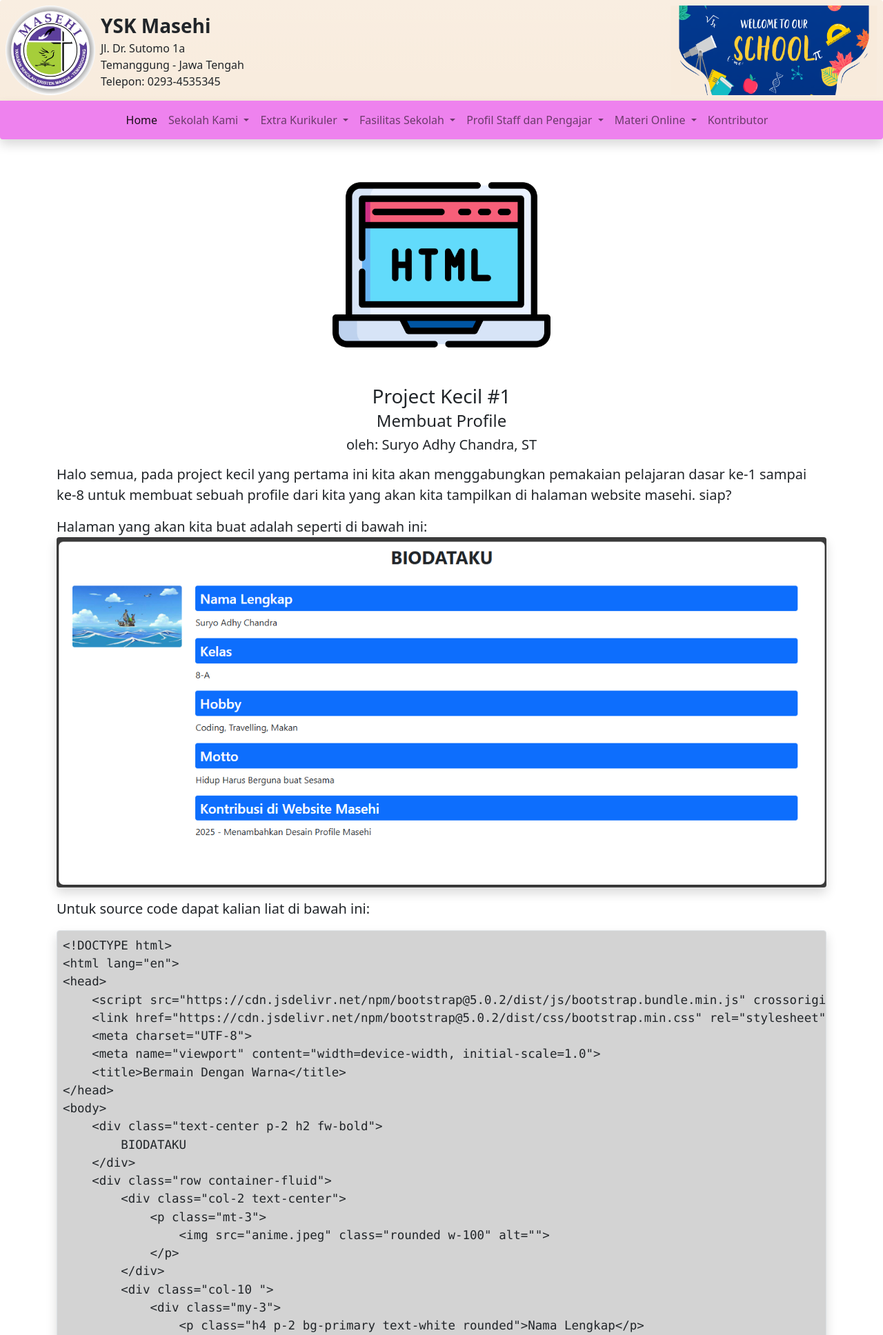
After one commit to leopard1982/sekolah_masehi, a Django app: template templates/blogs/html9.html in a window 1280 px wide. The commit adds this page. Shown: the top 1936 px of the page at 69% size. Run offline with Django 3.2, Linux system fonts and the light colour scheme; the template is opened without the code that fills it, so the values that code supplies are empty.

Commit message:
pembuatan project kecil 1 - profile

```diff
--- a/fe/views.py
+++ b/fe/views.py
@@ -25,6 +25,8 @@ def blogsSection(request,id):
         return render(request,'blogs/html7.html')
     elif id=="8":
         return render(request,'blogs/html8.html')
+    elif id=="9":
+        return render(request,'blogs/html9.html')
     else:
         return render(request,'section/kami.html')
 
--- /dev/null
+++ b/templates/blogs/html9.html
@@ -0,0 +1,85 @@
+{% extends 'base.html' %}
+{% load static %}
+
+{% block contents %}
+    <div class="text-center">
+        <p>
+            <img src="{% static 'images/html1.png'%}" class="w-25" alt="" srcset="">
+        </p>
+        <p class="h3">Project Kecil #1<br><span class="h4">Membuat Profile</span></p>
+        <p class="h5">oleh: Suryo Adhy Chandra, ST</p>
+    </div>
+    <div class="container mt-3 fs-5 d-flex justify-content-start">
+        Halo semua, pada project kecil yang pertama ini kita akan menggabungkan pemakaian pelajaran dasar ke-1 sampai ke-8 untuk membuat sebuah profile dari kita yang akan kita tampilkan di halaman website masehi. siap?
+    </div>
+    <div class="container mt-3 fs-5">
+        <p>
+            Halaman yang akan kita buat adalah seperti di bawah ini: <br>
+            <img src="{% static 'images/project_kecil_1.png'%}" class="w-100 rounded shadow" alt="">
+        </p>
+    </div>
+    <div class="container mt-3 fs-5">
+        <p class="mt-3">
+            Untuk source code dapat kalian liat di bawah ini:
+        </p>
+        <p class="px-2">
+<pre class="rounded border shadow p-2" style="background-color: lightgrey;">
+&lt;!DOCTYPE html&gt;
+&lt;html lang="en"&gt;
+&lt;head&gt;
+    &lt;script src="https://cdn.jsdelivr.net/npm/bootstrap@5.0.2/dist/js/bootstrap.bundle.min.js" integrity="sha384-MrcW6ZMFYlzcLA8Nl+NtUVF0sA7MsXsP1UyJoMp4YLEuNSfAP+JcXn/tWtIaxVXM" crossorigin="anonymous"&gt;&lt;/script&gt;
+    &lt;link href="https://cdn.jsdelivr.net/npm/bootstrap@5.0.2/dist/css/bootstrap.min.css" rel="stylesheet" integrity="sha384-EVSTQN3/azprG1Anm3QDgpJLIm9Nao0Yz1ztcQTwFspd3yD65VohhpuuCOmLASjC" crossorigin="anonymous"&gt;
+    &lt;meta charset="UTF-8"&gt;
+    &lt;meta name="viewport" content="width=device-width, initial-scale=1.0"&gt;
+    &lt;title&gt;Bermain Dengan Warna&lt;/title&gt;
+&lt;/head&gt;
+&lt;body&gt;
+    &lt;div class="text-center p-2 h2 fw-bold"&gt;
+        BIODATAKU
+    &lt;/div&gt;
+    &lt;div class="row container-fluid"&gt;
+        &lt;div class="col-2 text-center"&gt;
+            &lt;p class="mt-3"&gt;
+                &lt;img src="anime.jpeg" class="rounded w-100" alt=""&gt;
+            &lt;/p&gt;
+        &lt;/div&gt;
+        &lt;div class="col-10 "&gt;
+            &lt;div class="my-3"&gt;
+                &lt;p class="h4 p-2 bg-primary text-white rounded"&gt;Nama Lengkap&lt;/p&gt;
+                &lt;p&gt;Suryo Adhy Chandra&lt;/p&gt;
+            &lt;/div&gt;
+            &lt;div class="my-3"&gt;
+                &lt;p class="h4 p-2 bg-primary text-white rounded"&gt;Kelas&lt;/p&gt;
+                &lt;p&gt;8-A&lt;/p&gt;
+            &lt;/div&gt;
+            &lt;div class="my-3"&gt;
+                &lt;p class="h4 p-2 bg-primary text-white rounded"&gt;Hobby&lt;/p&gt;
+                &lt;p&gt;Coding, Travelling, Makan&lt;/p&gt;
+            &lt;/div&gt;
+            &lt;div class="my-3"&gt;
+                &lt;p class="h4 p-2 bg-primary text-white rounded"&gt;Motto&lt;/p&gt;
+                &lt;p&gt;Hidup Harus Berguna buat Sesama&lt;/p&gt;
+            &lt;/div&gt;
+            &lt;div class="my-3"&gt;
+                &lt;p class="h4 p-2 bg-primary text-white rounded"&gt;Kontribusi di Website Masehi&lt;/p&gt;
+                &lt;p&gt;2025 - Menambahkan Desain Profile Masehi&lt;/p&gt;
+            &lt;/div&gt;
+        &lt;/div&gt;
+    &lt;/div&gt;
+&lt;/body&gt;
+</pre>
+        </p>
+    </div>
+
+    <div class="container mt-3 fs-5">
+        <p>
+            Coba kalian copy dan paste semua code di atas dan jalankan, kemudian kita akan bahas 1 per 1 baris demi baris.
+        </p>
+    </div>
+
+    <div class="container mt-5 fs-5">
+        <p class="text-center fs-5 fw-bold blockquote">
+            Visualize, Coding, Visualize, Coding, Visualize, Coding & DONE!
+        </p>
+    </div>
+{% endblock %}
```
Also changed, not shown: templates/section/blogs.html (+7 -0 lines), static/images/project_kecil_1.png (added).
